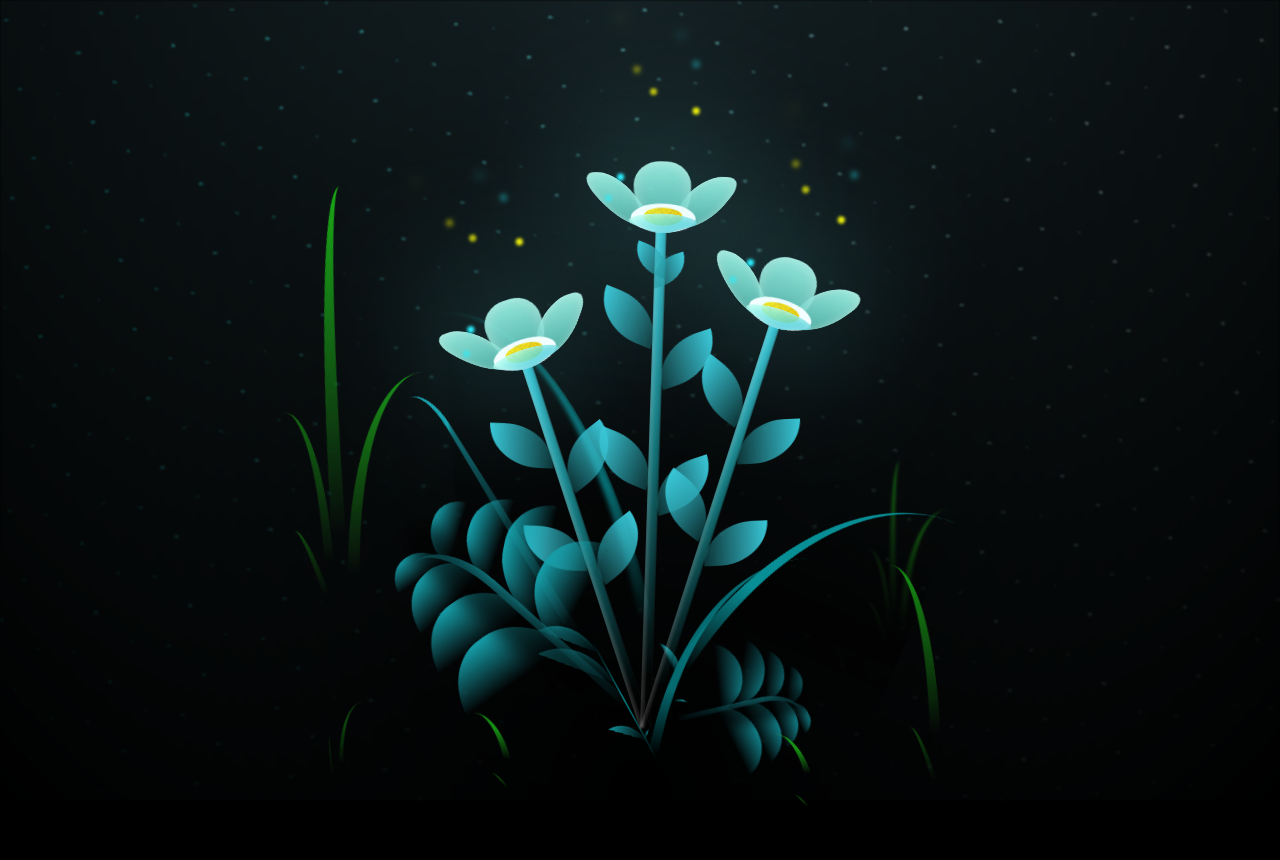
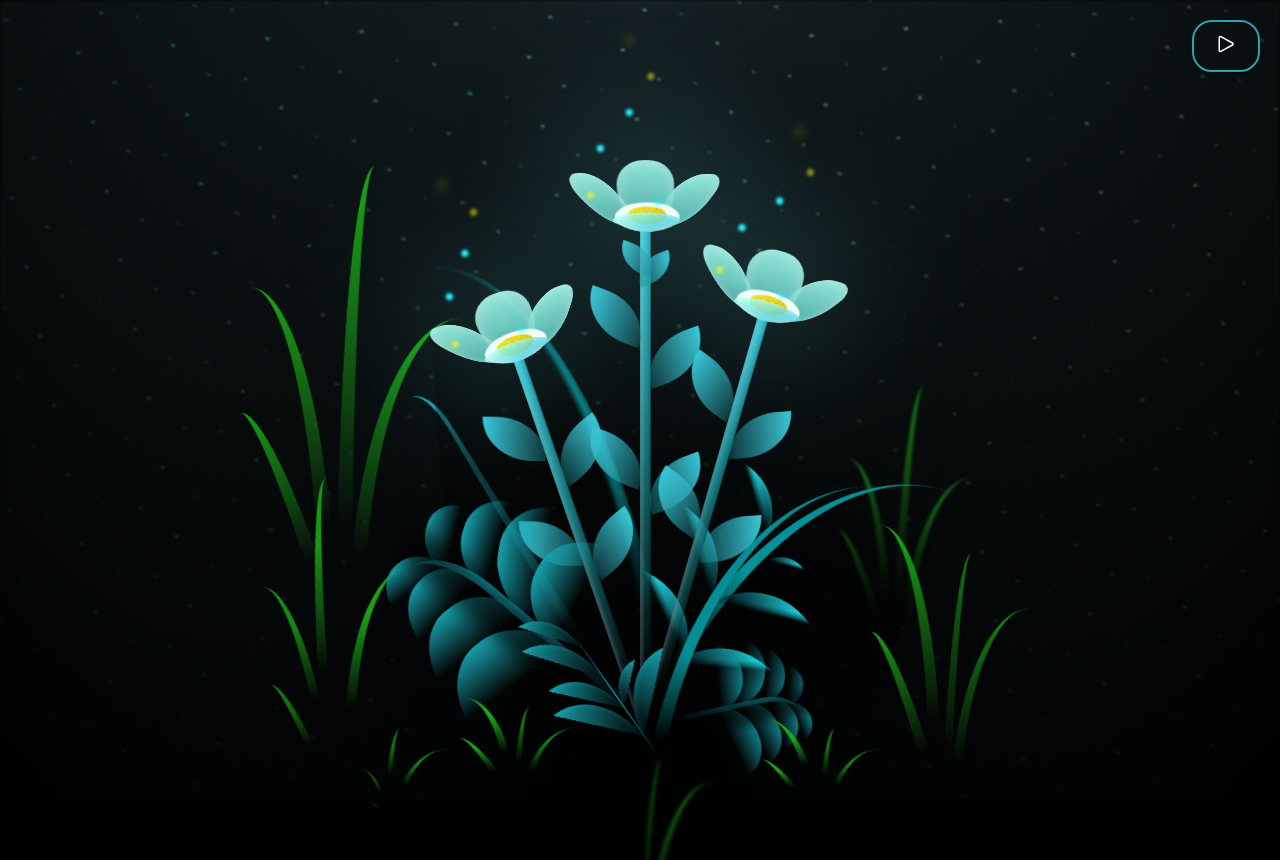
Before and after one commit to kennethsantianez/flower, a plain HTML site: page index.html in a window 1280 px wide. Shown: the top 860 px of the page. Drawn offline with Linux system fonts and the light colour scheme.

Commit message:
add music

```diff
--- a/index.html
+++ b/index.html
@@ -1,10 +1,3 @@
-<!--
-
-  CSS Blossoming Flowers at Magical Night.
-  I've taken some inspiration by Yup Nguyen's Artwork: https://dribbble.com/shots/11096994-Virtual-Garden.
-  Made with Pure CSS & ♥
--->
-
 <!DOCTYPE html>
 <html lang="en">
 
@@ -17,6 +10,10 @@
 
 	<body class="not-loaded">
 		<div class="night"></div>
+			<button id="playButton" class="floating-button">
+				<img src="play.svg" alt="SVG Icon" width="24" height="24">
+			</button>
+
 		<div class="flowers">
 			<div class="flower flower--1">
 				<div class="flower__leafs flower__leafs--1">
--- a/script.js
+++ b/script.js
@@ -2,5 +2,16 @@ onload = () => {
   const c = setTimeout(() => {
     document.body.classList.remove("not-loaded");
     clearTimeout(c);
-  }, 1000);
+  }, 100);
 };
+
+let hasPlayed = false; // Flag to track if audio has been played
+
+document.getElementById("playButton").addEventListener("click", function () {
+	console.log('play');
+	if (!hasPlayed) { // Play only if it hasn't played before
+		let audio = new Audio("music.MP3"); // Replace with your actual file
+		audio.play().catch(error => console.log("Autoplay blocked:", error));
+		hasPlayed = true; // Set flag to true after playing
+	}
+});
--- a/style.css
+++ b/style.css
@@ -984,3 +984,30 @@ body {
 .not-loaded * {
   animation-play-state: paused !important;
 }
+.floating-button {
+  position: fixed;
+  top: 20px;
+  right: 20px;
+  background: transparent; /* Make background fully transparent */
+  color: white;
+  border: 2px solid rgba(57, 198, 214, 0.8); /* Add a semi-transparent border */
+  padding: 10px 20px;
+  font-size: 16px;
+  cursor: pointer;
+  border-radius: 20px;
+  box-shadow: 0 4px 6px rgba(0, 0, 0, 0.2);
+  transition: all 0.3s ease;
+}
+
+/* Hover effect */
+.floating-button:hover {
+  background: rgba(57, 198, 214, 0.2); /* Light transparent fill on hover */
+  border-color: white; /* Change border to white */
+}
+.floating-button img {
+  filter: brightness(0) invert(1);
+}
+
+.floating-button:hover img {
+  filter: brightness(0) invert(1);
+}
```
Also changed, not shown: play.svg (added), 1 other file.
